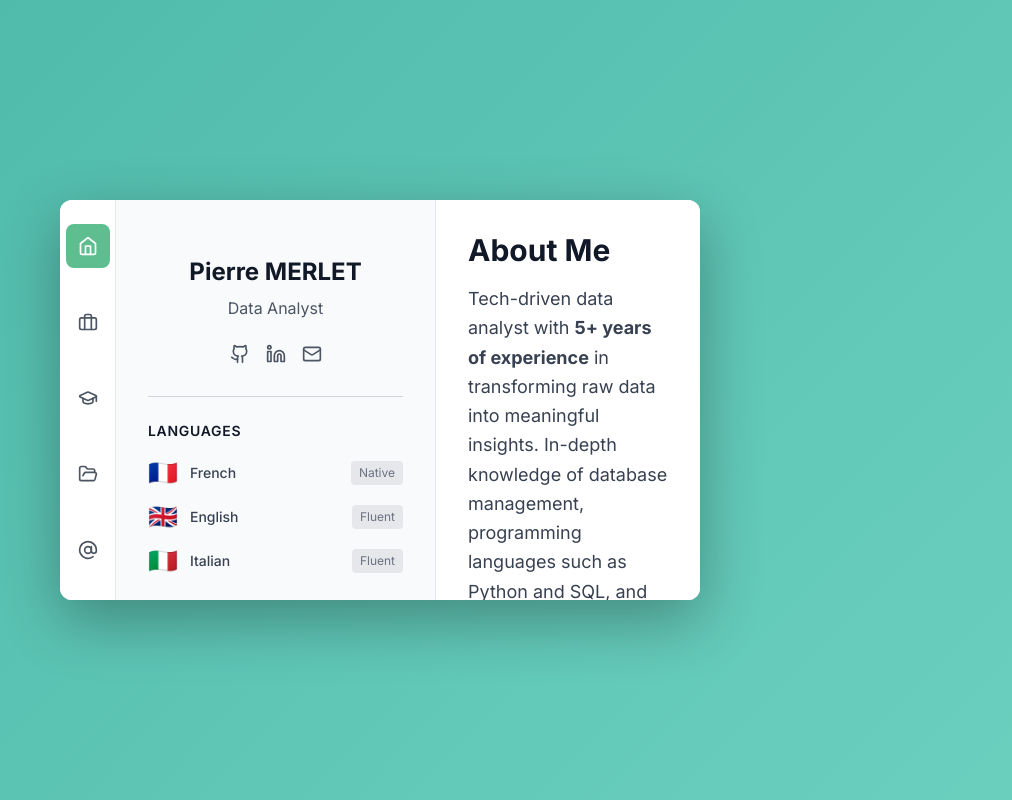
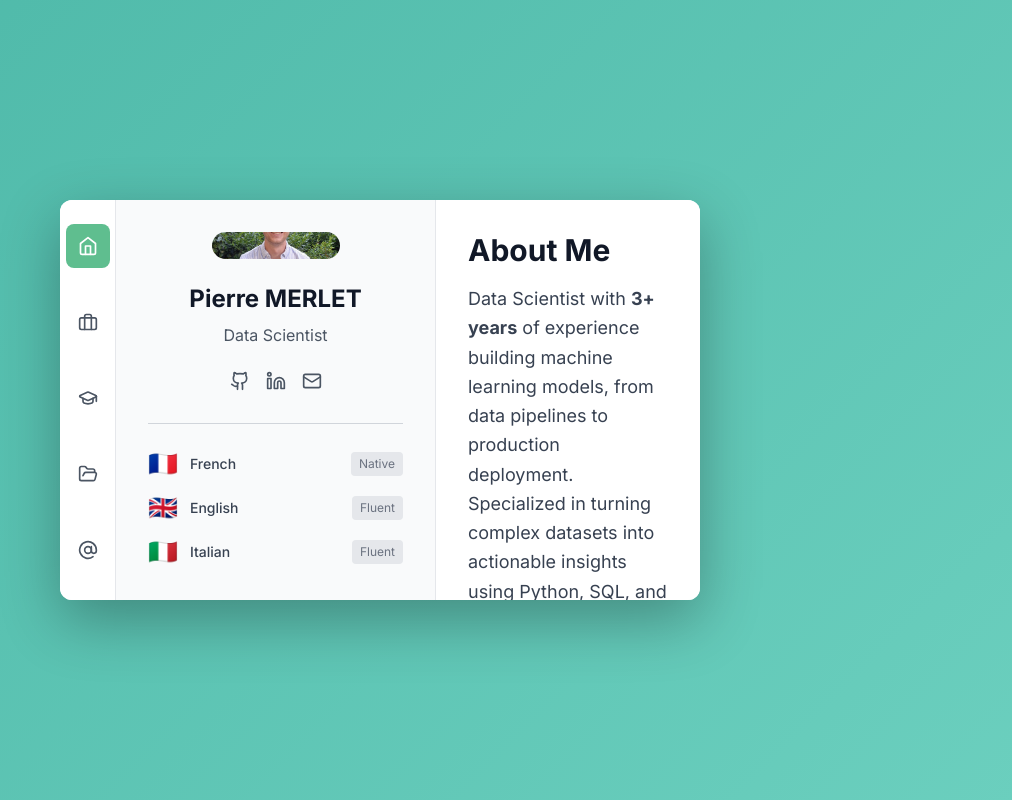
Before and after one commit to PierreMrt/nextjs-portfolio, a Next.js app: page / in a window 1280 px wide. Shown: the whole page, without its empty margins (260-1272 px from the left). Built offline with nearby package versions, Linux system fonts and the light colour scheme.

Commit message:
changed to datascience

```diff
--- a/components/layout/ProfileCard.tsx
+++ b/components/layout/ProfileCard.tsx
@@ -7,7 +7,7 @@ export default function ProfileCard() {
       {/* Profile Image */}
       <div className="w-32 h-32 rounded-full overflow-hidden mb-6 bg-gray-200 mx-auto">
         <Image
-          src="/profile.jpg"
+          src="/images/profile.jpg"
           alt="Pierre MERLET"
           width={128}
           height={128}
@@ -22,7 +22,7 @@ export default function ProfileCard() {
 
       {/* Title */}
       <p className="text-gray-600 mb-6 text-center">
-        Data Analyst
+        Data Scientist
       </p>
 
       {/* Social Icons */}
@@ -59,9 +59,6 @@ export default function ProfileCard() {
 
       {/* Languages Section */}
       <div>
-        <h3 className="text-sm font-semibold text-gray-900 mb-4 uppercase tracking-wider">
-          Languages
-        </h3>
         <div className="space-y-3">
           <div className="flex items-center justify-between">
             <div className="flex items-center gap-3">
--- a/components/sections/AboutSection.tsx
+++ b/components/sections/AboutSection.tsx
@@ -11,14 +11,9 @@ export default function AboutSection() {
         </h2>
         <div className="text-gray-700 space-y-4">
           <p className="text-lg leading-relaxed">
-            Tech-driven data analyst with <strong>5+ years of experience</strong> in transforming raw data into meaningful insights.
-            In-depth knowledge of database management, programming languages such as Python and SQL,
-            and data visualization techniques to help management make the most informed decisions.
-          </p>
-          <p className="leading-relaxed">
-            Specialized in fraud detection and data analysis to support strategic decision-making.
-            I develop automated data pipelines, create interactive dashboards, and perform statistical
-            analysis and predictive modeling.
+            Data Scientist with <strong>3+ years</strong> of experience building machine learning models,
+            from data pipelines to production deployment. Specialized in turning complex
+            datasets into actionable insights using Python, SQL, and advanced statistical methods.
           </p>
         </div>
       </div>
--- a/data/experience.json
+++ b/data/experience.json
@@ -1,7 +1,7 @@
 [
   {
     "id": "1",
-    "title": "Data Analyst & Data Fraud Referent",
+    "title": "Data Scientist & Data Fraud Referent",
     "company": "Caisse des Dépôts",
     "location": "Angers, France",
     "startDate": "December 2021",
--- a/data/skills.json
+++ b/data/skills.json
@@ -5,24 +5,24 @@
       "skills": ["Python", "SQL", "Pyspark", "VBA"]
     },
     {
+      "category": "Datascience",
+      "skills": ["Scikit-learn", "TensorFlow", "Model Training", "Sentiment Analysis", "NLP", "Neural Networks"]
+    },
+    {
       "category": "Data Analysis",
       "skills": ["Pandas", "NumPy", "Statistical Analysis"]
     },
     {
       "category": "Data Visualization",
-      "skills": ["Tableau", "Power BI", "Matplotlib", "Seaborn", "Plotly"]
+      "skills": ["Tableau", "Matplotlib", "Seaborn", "Plotly"]
     },
     {
       "category": "Databases",
       "skills": ["PostgreSQL", "MySQL", "MongoDB", "SQLite"]
     },
     {
-      "category": "Machine Learning",
-      "skills": ["Scikit-learn", "TensorFlow", "Model Training", "Sentiment Analysis", "NLP"]
-    },
-    {
       "category": "Tools & Technologies",
-      "skills": ["Git", "Docker", "Jupyter", "Excel", "Django"]
+      "skills": ["Git", "Docker", "Jupyter", "Excel", "Alteryx"]
     }
   ],
   "soft": [
```
Also changed, not shown: public/images/profile.jpg (added).
